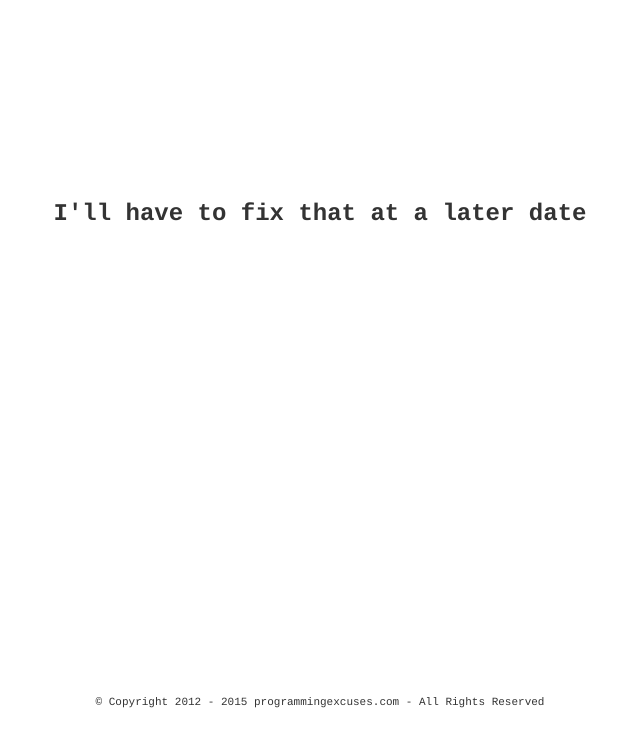
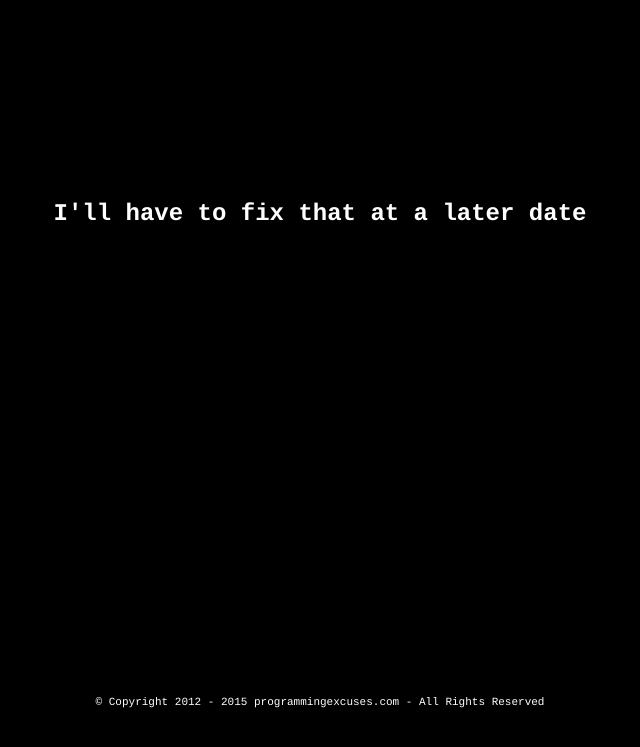
Before and after one commit to jiahao0428/gliaquiz, a Django app: page /pools/ in a window 1280 px wide. Shown: the top 747 px of the page, without its empty margins (320-960 px from the left). Run offline with Django 3.2, Linux system fonts and the light colour scheme; data comes from the database, SQL or seed files in the repository; both versions use the stored data as it was after the commit.

Commit message:
web index color change

```diff
--- a/mysite/pools/templates/pools/index.html
+++ b/mysite/pools/templates/pools/index.html
@@ -5,15 +5,15 @@
  <meta name="keywords" content="Programming, Programmer, Devloping, Developer, Coding, Coders, Excuses, Reasons, Lies, Fibs, Blame, Justifications" />
  <meta name="description" content="Excuses For Lazy Coders" />
  <link rel="canonical" href="http://programmingexcuses.com/" />
- <style type="text/css">* {margin: 0;} html, body {height: 100%;} .wrapper {min-height: 100%; height: auto !important; height: 100%; margin: 0 auto -8em;} .footer, .push {height: 8em;}</style>
+ <style type="text/css">* {margin: 0;} html, body {height: 100%;background:black;color:white} .wrapper {min-height: 100%; height: auto !important; height: 100%; margin: 0 auto -8em;} .footer, .push {height: 8em;}</style>
 </head>
 <body>
  <div class="wrapper">
-  <center style="color: #333; padding-top: 200px; font-family: Courier; font-size: 24px; font-weight: bold;"><a href="/" rel="nofollow" style="text-decoration: none; color: #333;">{{ title }}</a></center>
+  <center style="color: white; padding-top: 200px; font-family: Courier; font-size: 24px; font-weight: bold;"><a href="/" rel="nofollow" style="text-decoration: none; color: white;">{{ title }}</a></center>
   <div class="push"></div>
  </div>
  <div class="footer">
-  <center style="color: #333; font-family: Courier; font-size: 11px;">
+  <center style="color: white; font-family: Courier; font-size: 11px;">
    <script type="text/javascript"><!--
     google_ad_client = "ca-pub-4336860580083128";
     google_ad_slot = "1671975908";
```
Also changed, not shown: mysite/db.sqlite3.
